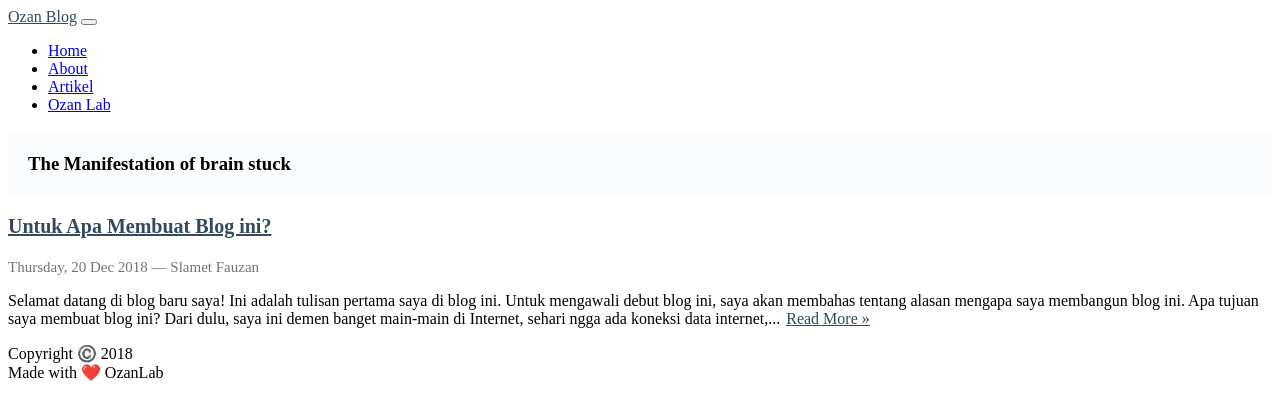
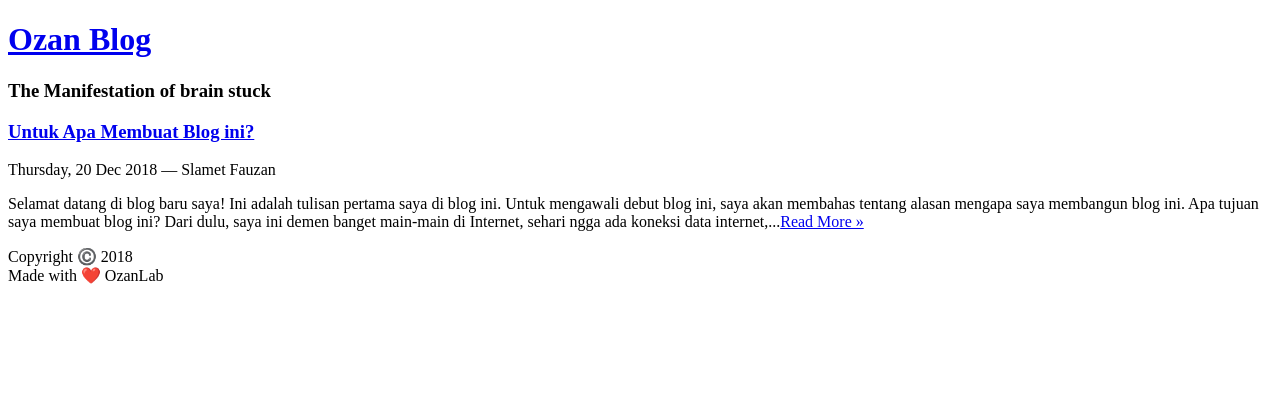
Before and after one commit to OzanLab/mypage, a Jekyll site: the page built from pages/index.html, in a window 1280 px wide. Shown: the top 420 px of the page. Built offline with Jekyll 4.4.1, drawn with Linux system fonts in a browser that asks for light colours; some web fonts are replaced.

Commit message:
rombak lagi

```diff
--- a/_includes/footer.html
+++ b/_includes/footer.html
@@ -1,9 +1,4 @@
-	<!-- JavaScript -->
-	<script
-  src="https://code.jquery.com/jquery-3.3.1.js"></script>
-	<script src="https://cdnjs.cloudflare.com/ajax/libs/popper.js/1.14.3/umd/popper.min.js"></script>
-	<script src="https://stackpath.bootstrapcdn.com/bootstrap/4.1.3/js/bootstrap.min.js"></script>
-<!-- Footer Credit -->
-<footer class="jumbotron jumbotron-fluid mb-0 bg-light text-center">
+<footer>
 	<p>Copyright ©️ 2018<br/>Made with ❤️ OzanLab</p>
 </footer>
+</body>
--- a/_includes/head.html
+++ b/_includes/head.html
@@ -5,40 +5,5 @@
   <meta name="viewport" content="width=device-width,initial-scale=1">
   <title>{% if page.title %} {{ page.title }} {% endif %}</title>
   <link href="https://fonts.googleapis.com/css?family=ZCOOL+XiaoWei" rel="stylesheet">
-  <style>
-  body {
-        font-family:"Times New Roman",serif;
-    }
-.navbar-brand {
-    font-family: 'ZCOOL XiaoWei', serif;
-
-    color:#34495E;
-    }
-.heading {
-    background-color:rgba(236,240,241,0.25);
-    padding:20px;
-    }
-.ob-post {
-
-}
-.ob-post-title {
-    font-size:20px;
-}
-.ob-post-title a {
-    color:#34495E;
-}
-.ob-post-meta {
-    color:#72727C;
-    font-size:15px;
-}
-.ob-post-content {
-
-}
-.ob-more a {
-    color: #34495E;
-    margin:0 3px;
-    padding:0 3px;
-    background-color:rgba(236,240,241,0.2);
-}
-  </style>
-</head>
+  </head>
+  <body>
--- a/_includes/header.html
+++ b/_includes/header.html
@@ -1,15 +1,3 @@
-<!--Navigation Start-->
-<nav class="navbar navbar-expand-sm navbar-light bg-light">
-<!--Navigation Bar-->
-	<a class="navbar-brand" href="/">Ozan Blog</a>
-    <button class="navbar-toggler" type="button" data-toggle="collapse" data-target="#coll"><span class="navbar-toggler-icon"></span></button>
-    <!--Collapsible Navigation-->
-    <div class="collapse navbar-collapse" id="coll">
-        <ul class="navbar-nav">
-            <li class="nav-item"><a class="nav-link" href="/"> Home </a></li>
-            <li class="nav-item"><a class="nav-link" href="/about"> About </a></li>
-            <li class="nav-item"><a class="nav-link" href="/artikel"> Artikel </a></li>
-            <li class="nav-item"><a class="nav-link" href="#"> Ozan Lab </a></li>
-        </ul>
-    </div>
-</nav>
+<header>
+	<h1><a href="/">{{ site.name }}</a></h1>
+</header>
```
